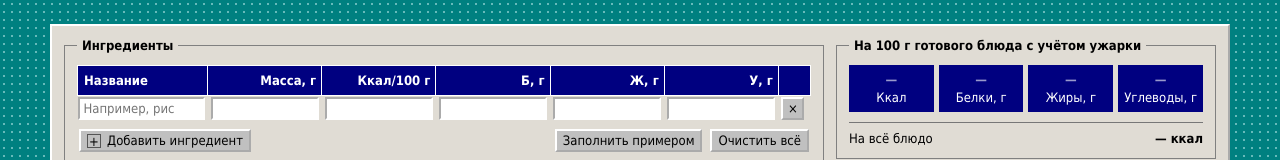
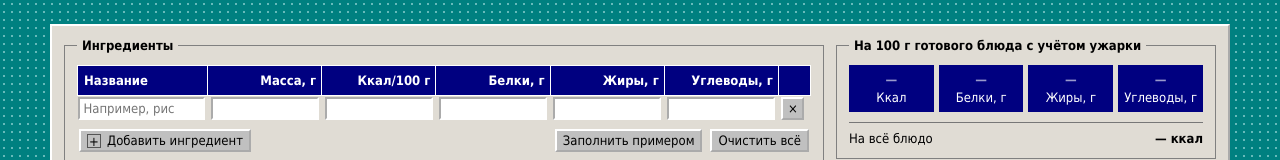
Before and after one commit to MustacheFeetTail/kbzu, a plain HTML site: page index.html in a window 1280 px wide. Shown: the top 160 px of the page. Drawn offline with Linux system fonts and the light colour scheme.

Commit message:
Update index.html

```diff
--- a/index.html
+++ b/index.html
@@ -230,7 +230,7 @@
         <legend class="group-title">Ингредиенты</legend>
         <div class="table-wrap">
           <table aria-label="Ингредиенты и их пищевая ценность">
-            <thead><tr><th>Название</th><th>Масса, г</th><th>Ккал/100 г</th><th>Б, г</th><th>Ж, г</th><th>У, г</th><th aria-label="Удалить"></th></tr></thead>
+            <thead><tr><th>Название</th><th>Масса, г</th><th>Ккал/100 г</th><th>Белки, г</th><th>Жиры, г</th><th>Углеводы, г</th><th aria-label="Удалить"></th></tr></thead>
             <tbody id="ingredients"></tbody>
           </table>
         </div>
```
